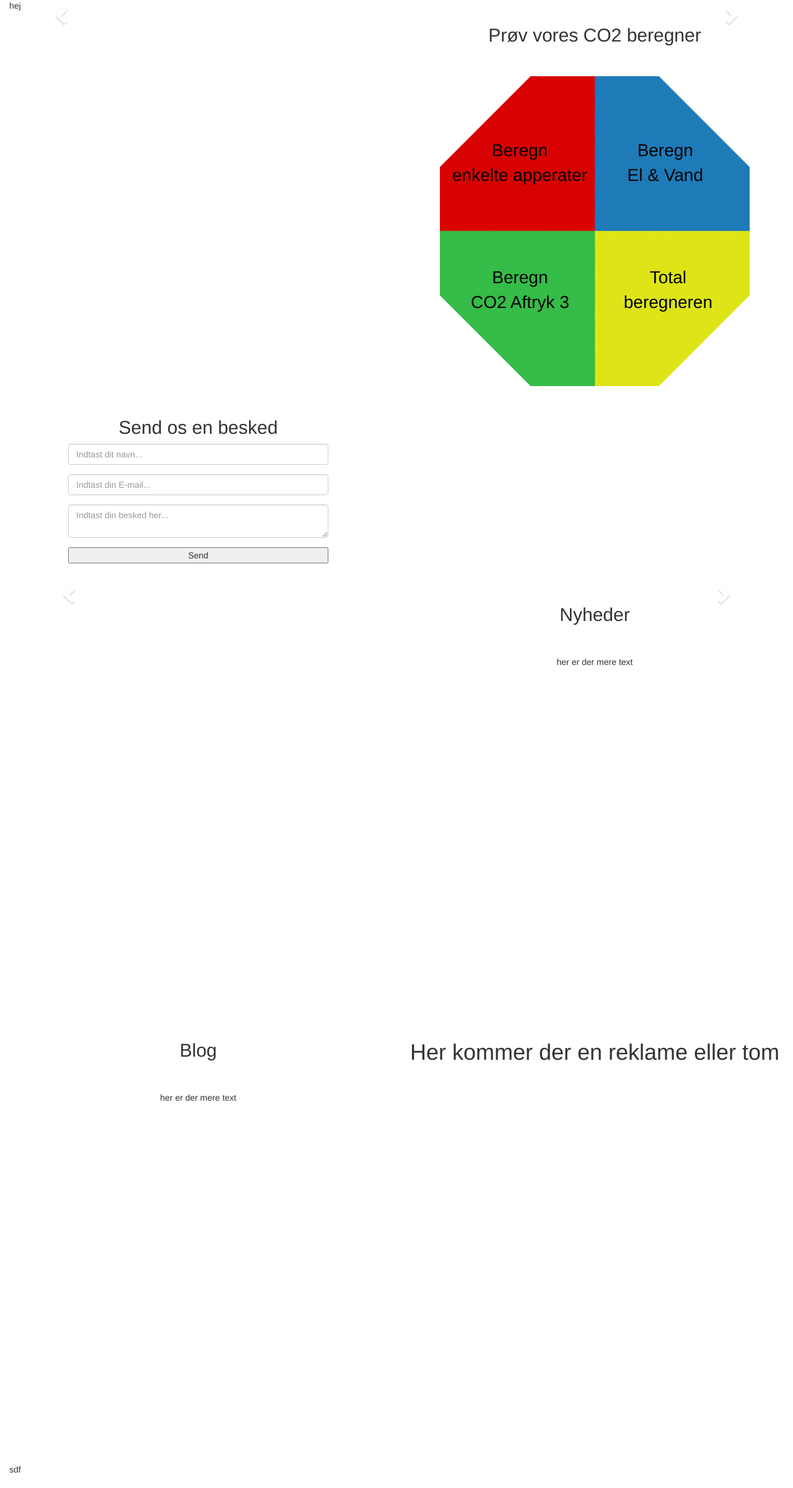
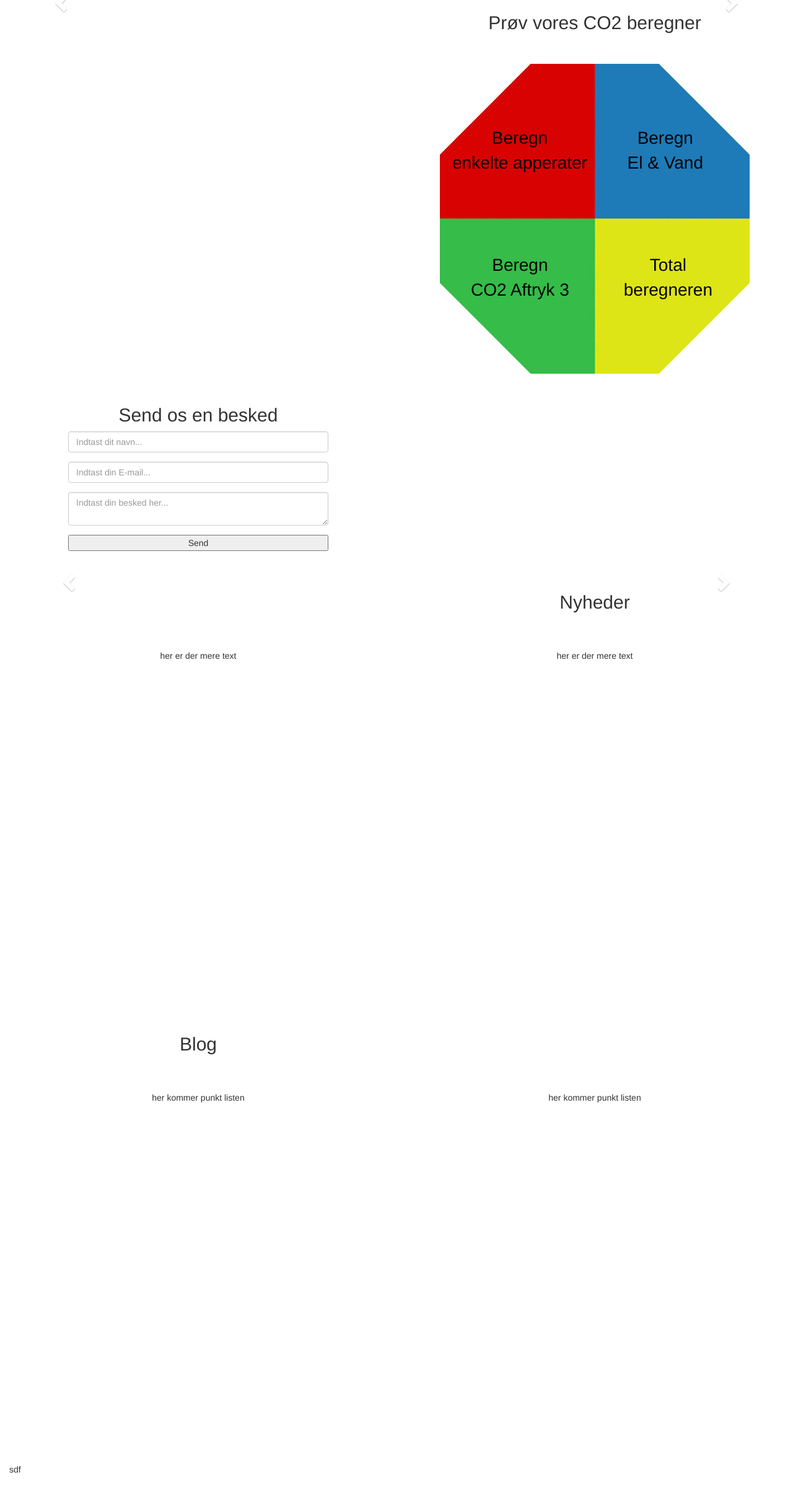
Before and after one commit to Awesomenies/Green-Collaboration, an ASP.NET MVC app: page / in a window 1280 px wide. Shown: the part 51-2452 px from the top of the page at 62% size. Run offline with ASP.NET Core 8 and stand-ins for ASP.NET MVC 5, Linux system fonts and the light colour scheme; data that the repository does not hold is empty; the project's own start-up code is not run, and a stand-in starts its controllers and pages; some libraries are stand-ins or nearby versions.

Commit message:
Done View on Index

```diff
--- a/Green/Green/Views/Home/Index.cshtml
+++ b/Green/Green/Views/Home/Index.cshtml
@@ -1,6 +1,5 @@
 @using Microsoft.Ajax.Utilities
 @model Green.Models.ViewModels.VmHomeIndex
-<div>hej</div>
 <section class="row">
     <div class="col-sm-12 hidden-xs zero">
         <div id="my-carousel" class="carousel slide" data-ride="carousel">
@@ -208,11 +207,21 @@
             @*TODO: SKAL SKRIVE IND I DATABASE UNDER NEWS*@
             <div class="col-xs-12 col-sm-6 text-center">
                 <h2>Nyheder</h2>
+            </div>
+        </div>
+        <article class="row">
+            <div class="col-xs-12 col-sm-6 text-center">
                 <div style="height: 600px; margin-top: 50px">
                     her er der mere text
                 </div>
             </div>
-            @*@foreach (var n in Model.News)
+            <div class="col-xs-12 col-sm-6 text-center">
+                <div style="height: 600px; margin-top: 50px">
+                    her er der mere text
+                </div>
+            </div>
+        </article>
+        @*@foreach (var n in Model.News) SKAL OP OG STÅ LIGE OVENFOR
             {
                 if (n.active)
                 {
@@ -226,7 +235,6 @@
                 }
             }*@
     </div>
-    </div>
 </section>
 <section class="row">
     <div class="col-xs-12">
@@ -234,15 +242,40 @@
             <div class="col-xs-12 col-sm-6 text-center">
                 @*TODO: SKAL SKRIVE IND I DATABASE UNDER BLOG*@
                 <h2>Blog</h2>
-                <div style="height: 600px; margin-top: 50px">
-                    her er der mere text
+                <div >
                 </div>
             </div>
             <div class="hidden-xs col-sm-6 text-center">
-                @*TODO: SKAL SKRIVE IND I DATABASE UNDER ADS*@
-                <h1>Her kommer der en reklame eller tom</h1>
+                <div id="my-carouselqqq" class="carousel slide" data-ride="carousel">
+                    <div class="carousel-inner" role="listbox">
+                        @foreach (var ads in Model.Adses)
+                        {
+                            if (ads == Model.Adses.First())
+                            {
+                        <div class="item active">
+                            <img alt="First slide" src="http://placehold.it/1200x675&text=First+slide">
                         </div>
-            @*@foreach (var n in Model.News)
+                            }
+                            else
+                            {
+                        <div class="item">
+                            <img alt="Second slide" src="http://placehold.it/1200x675&text=Second+slide">
+                        </div>
+                            }
+                        }
+                    </div>
+                </div>
+            </div>
+        </div>
+        <article class="row">
+            <div class="col-xs-12 col-sm-6 text-center" style="height: 600px; margin-top: 50px"> @*TODO: INDLINE STYLE*@
+                her kommer punkt listen
+            </div>
+            <div class="col-xs-12 col-sm-6 text-center" style="height: 600px; margin-top: 50px"> @*TODO: INDLINE STYLE*@
+                her kommer punkt listen
+            </div>
+        </article>
+        @*@foreach (var n in Model.News) DENNE SKAL OP OG STÅ OVENFOR
             {
                 if (n.active)
                 {
@@ -256,17 +289,4 @@
                 }
             }*@
     </div>
-    </div>
 </section>
-
-@*<section class="row">
-    <div class="col-xs-12">
-        <div class="banner-ads text-center">
-            <h3>Her er der et tip</h3>
-            <p>*@
-@*TODO: SKAL SKRIVE IND I DATABASE UNDER ADS*@
-@*Tincidunt integer eu augue augue nunc elit dolor, luctus placerat scelerisque euismod, iaculis eu lacus nunc mi elit, vehicula ut laoreet ac, aliquam sit amet justo nunc tempor, metus vel.
-                </p>
-            </div>
-        </div>
-    </section>*@
```
Also changed, not shown: 4 other files. Lines whose indentation alone changed are shown as unchanged.
